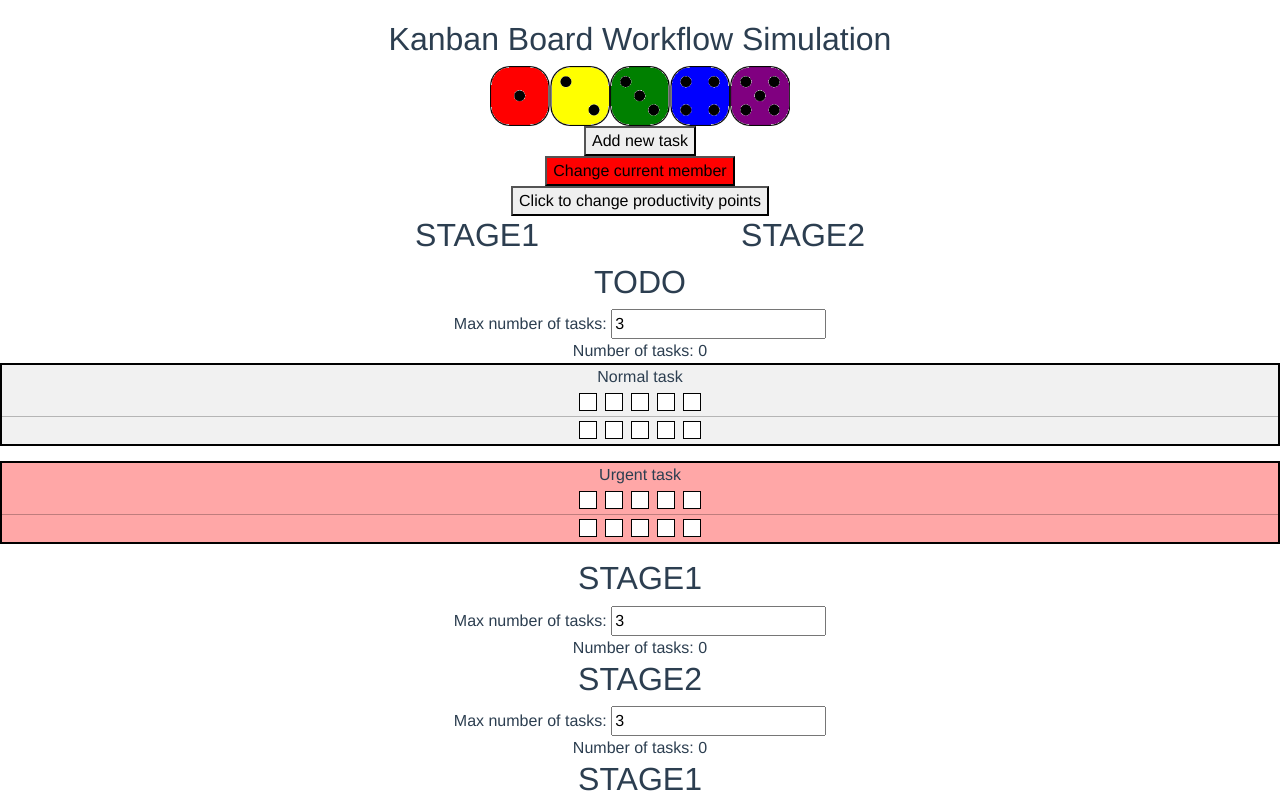
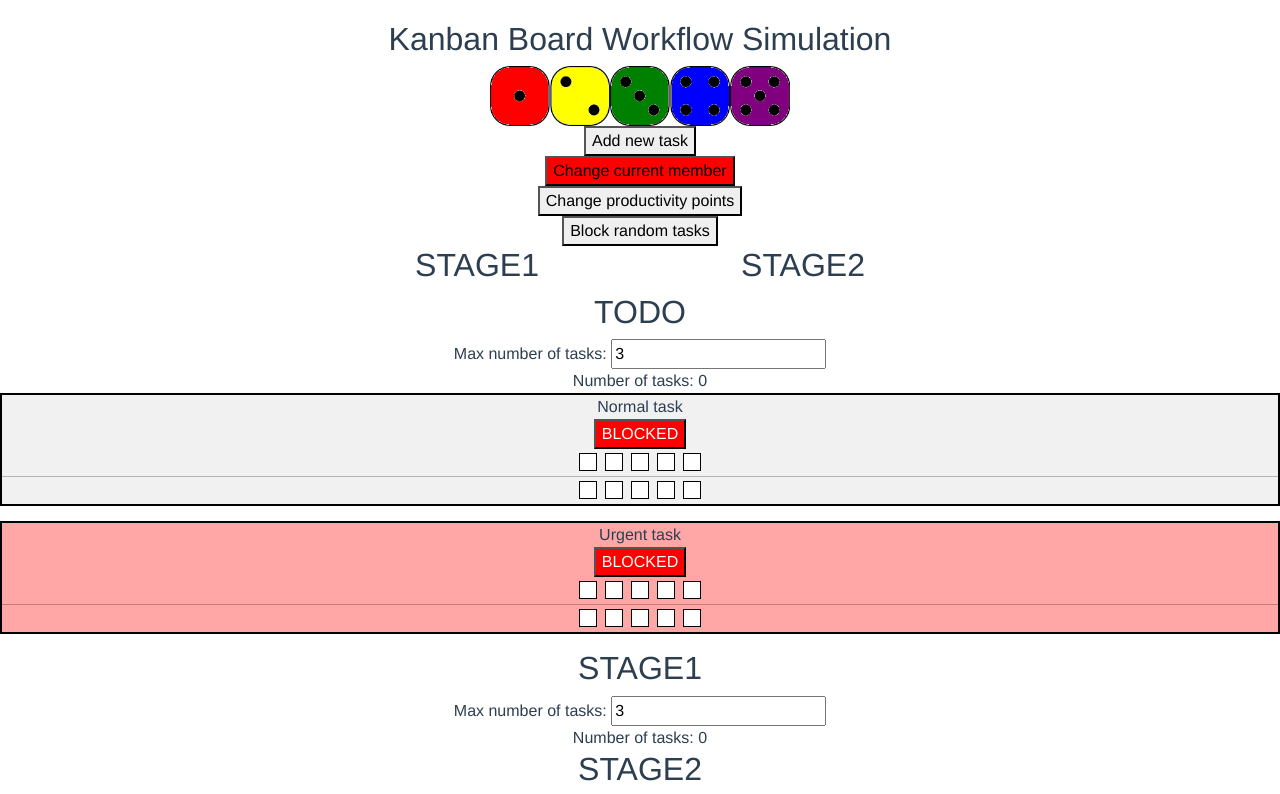
Before and after one commit to zakrzewskib/KanbanWorkflowSimulation, a Vue app: page / in a window 1280 px wide. Shown: the top 794 px of the page. Built offline with nearby package versions, Linux system fonts and the light colour scheme.

Commit message:
Add blocker that alerts user

```diff
--- a/src/App.vue
+++ b/src/App.vue
@@ -8,12 +8,21 @@
     <img :src="dice5.imgsource" :width="dicesSize" :height="dicesSize" />
     <div>
       <AddTask @add-task="addTask" />
+
       <button v-on:click="changeMemebers" id="changeMemeberGlobal">
         Change current member
       </button>
+
       <br />
+
       <button v-on:click="changeProductivity">
-        Click to change productivity points
+        Change productivity points
+      </button>
+
+      <br />
+
+      <button v-on:click="changeProductivity">
+        Block random tasks
       </button>
     </div>
 
@@ -43,6 +52,7 @@
           :urgent="task.urgent"
           :fixedDate="task.fixedDate"
           :member="currentMemeber"
+          :blocked="task.blocked"
           draggable="true"
         >
         </Task>
@@ -105,12 +115,14 @@ export default {
           name: "Normal task",
           urgent: false,
           fixedDate: false,
+          blocked: true,
         },
         {
           id: Math.random(),
           name: "Urgent task",
           urgent: true,
           fixedDate: false,
+          blocked: true,
         },
       ],
       counters: [0, 0, 0, 0, 0, 0],
@@ -313,6 +325,7 @@ export default {
         name: task.name,
         urgent: task.urgent,
         fixedDate: task.fixedDate,
+        blocked: false,
       });
       this.increaseTodoColumn();
     },
--- a/src/components/Task.vue
+++ b/src/components/Task.vue
@@ -3,6 +3,7 @@
     :id="id"
     :name="name"
     :member="member"
+    :blocked="blocked"
     class="task"
     v-bind:class="{ urgent: urgent, fixedDate: fixedDate }"
     :draggable="draggable"
@@ -10,6 +11,10 @@
     @dragover.stop
   >
     {{ name }}
+
+    <div v-if="blocker">
+      <button v-on:click="unblock" class="unblockButton">BLOCKED</button>
+    </div>
 
     <div class="productivity">
       <button
@@ -122,6 +127,7 @@
 export default {
   data() {
     return {
+      blocker: this.blocked,
       start: "",
       end: "",
       prodPointClicked1: false,
@@ -148,7 +154,7 @@ export default {
     };
   },
 
-  props: ["id", "name", "draggable", "urgent", "fixedDate", "member"],
+  props: ["id", "name", "draggable", "urgent", "fixedDate", "member", "blocked"],
 
   methods: {
     dragStart: (e) => {
@@ -156,7 +162,6 @@ export default {
       const target = e.target;
       e.dataTransfer.setData("task_id", target.id);
     },
-
     addedProdPoint1() {
       this.currentMem1 = this.member;
       this.prodPointClicked1 = !this.prodPointClicked1;
@@ -197,6 +202,10 @@ export default {
       this.currentMem10 = this.member;
       this.prodPointClicked10 = !this.prodPointClicked10;
     },
+    unblock() {
+      alert("You unblocked this task, use some of your productivity points!");
+      this.blocker = false;
+    }
   },
 };
 </script>
@@ -233,4 +242,9 @@ hr.myLine {
   background-color: black;
   margin: 0;
 }
+
+.unblockButton {
+  background-color: red;
+  color: white;
+}
 </style>
```
